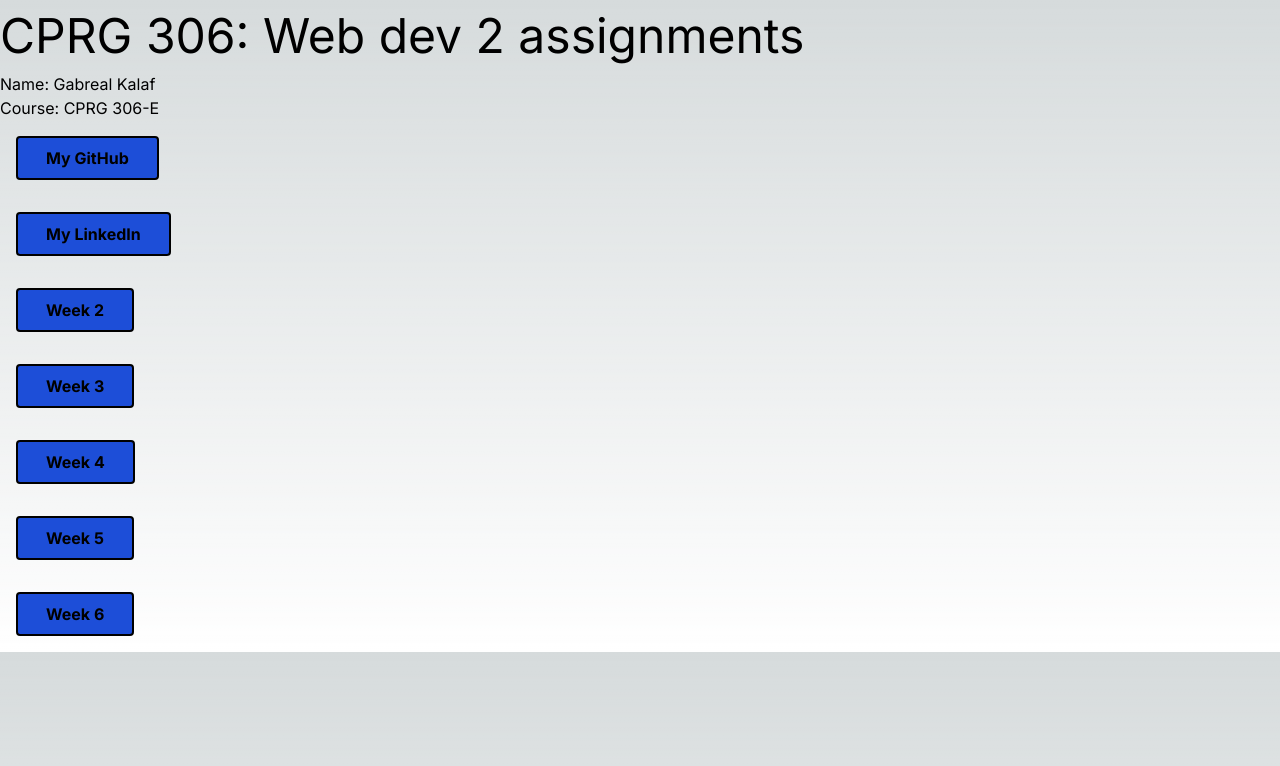
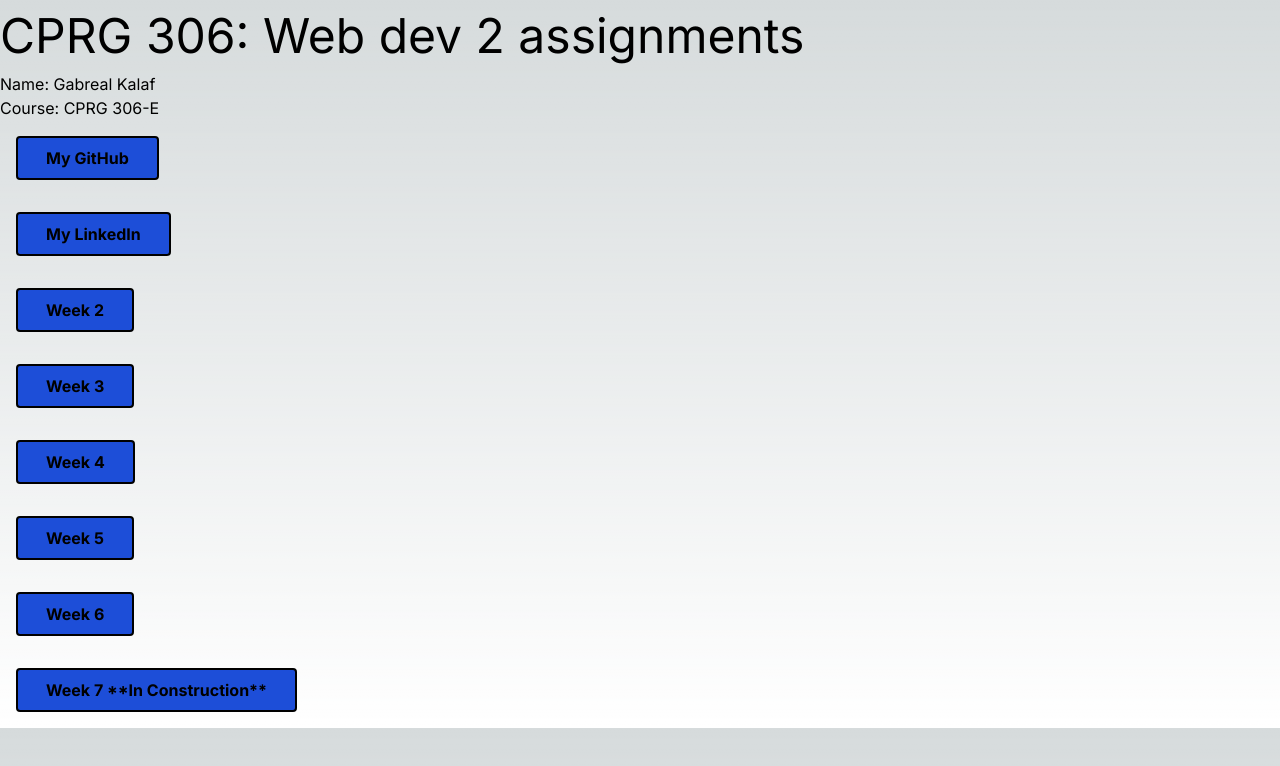
Before and after one commit to Gabrealk/cprg306-assignments, a Next.js app: page / in a window 1280 px wide. Shown: the top 766 px of the page. Built offline with nearby package versions, Linux system fonts and the light colour scheme.

Commit message:
week 7 link to page.js

```diff
--- a/app/page.js
+++ b/app/page.js
@@ -64,6 +64,17 @@ export default function Home()
         </button>
       </div>
 
+      <div>
+        <button className="font-bold
+                px-7 py-2
+                text-black
+                bg-blue-700
+                border-2 border-black m-4 rounded
+                hover:bg-blue-500">
+          <p><Link href="week7">Week 7 **In Construction**</Link></p>
+        </button>
+      </div>
+
     </main>
 
 
```
